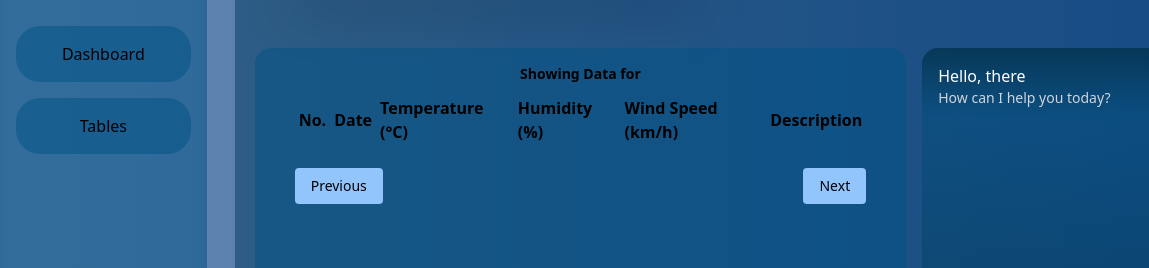
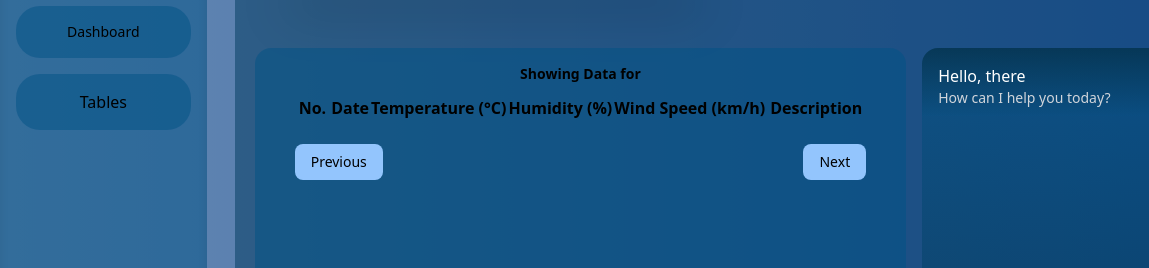
Before and after one commit to abdullahjamil42/WeatherApplication, a website: page Table.html in a window 1280 px wide. Shown: the part 99-367 px from the top of the page, 0-1149 px from the left. Drawn offline with nearby package versions, Linux system fonts and the light colour scheme.

Commit message:
Update Table.html

```diff
--- a/Table.html
+++ b/Table.html
@@ -58,6 +58,7 @@
         bottom: 0;
     }
 
+
 </style>
 <body class=" bg-gradient-to-l from-blue-500 to-blue-300 overflow-hidden font-montserrat grid grid-cols-6 w-screen h-screen gap-2">
     <!-- Blurred Background -->
@@ -73,10 +74,10 @@
             <img src="resources/logo2.png" class="mr-2" height="80" width="80">
         </div>
         <div class="content">
-            <a href="index.html" class="z-10 m-4 mt-10 rounded-3xl relative flex items-center justify-center transition-transform transform hover:scale-100 hover:translate-y-1 "style="background: rgba(0, 83, 134, 0.5);">
-                <span class="m-4">Dashboard </span>
+            <a href="index.html" class="z-10 md:m-4 sm:m-1 mt-10 rounded-3xl relative flex items-center justify-center transition-transform transform hover:scale-100 hover:translate-y-1 "style="background: rgba(0, 83, 134, 0.5);" >
+                <span class="m-4 text-xs md:text-sm">Dashboard </span>
             </a>
-            <a id = "table" href="Table3.html" class="z-10 m-4 relative flex rounded-3xl justify-center transition-transform transform hover:scale-100 hover:translate-y-1" style="background: rgba(0, 83, 134, 0.5);">
+            <a id = "table" href="Table3.html" class="z-10 md:m-4 sm:m-1 mt-4 relative flex rounded-3xl justify-center transition-transform transform hover:scale-100 hover:translate-y-1"  style="background: rgba(0, 83, 134, 0.5);">
                 <span class="m-4">Tables</span>
             </a>
         </div>
@@ -101,7 +102,7 @@
 
         <div class="grid grid-cols-1 row-span-5 md:grid-cols-3 h-full gap-4 px-5 pb-5 col-span-3 text-left z-10 relative">
 
-            <div id="CurrentWeatherData" class="sm:overflow-auto overflow-hidden md:col-span-2 z-10 rounded-2xl px-10 justify-between w-full" style="height:75.6vh; background: rgba(0, 83, 134, 0.5);">
+            <div id="CurrentWeatherData" class="overflow-auto   md:col-span-2 z-10 rounded-2xl px-3 md:px-10 justify-between w-full" style="height:75.6vh; background: rgba(0, 83, 134, 0.5);">
 
 
                 <p class="text-center font-semibold text-xs sm:text-sm pt-4 h-10">Showing Data for <span id="City-name"></span></p>
@@ -110,11 +111,11 @@
                         <thead>
                             <tr>
                                 <th class="py-2 px-1 text-sx text-left">No.</th>
-                                <th class="py-2 px-1 text-sx text-left">Date</th>
-                                <th class="py-2 px-1 text-sx text-left">Temperature (°C)</th>
-                                <th class="py-2 px-1 text-sx text-left">Humidity (%)</th>
-                                <th class="py-2 px-1 text-sx text-left">Wind Speed (km/h)</th>
-                                <th class="py-2 pl-2 px-1 text-sx text-left">Description</th>
+                                <th class="py-2  text-sx text-left">Date</th>
+                                <th class="py-2  text-sx text-left">Temperature (°C)</th>
+                                <th class="py-2  text-sx text-left">Humidity (%)</th>
+                                <th class="py-2  text-sx text-left">Wind Speed (km/h)</th>
+                                <th class="py-2  px-1 text-sx text-left">Description</th>
                             </tr>
                         </thead>
                         <tbody id="weather-table-body" class="text-gray-900">
@@ -122,10 +123,10 @@
                     </table>
                 </div>
 
-                <div class="flex justify-between mt-4 text-xs md:text-sm">
-                    <button id="prevPage" class="bg-blue-300 rounded px-2 py-1 md:px-4 md:py-2 hover:bg-blue-500" onclick="changePage(-1)" disabled>Previous</button>
-                    <span id="page-info" class="self-center"></span>
-                    <button id="nextPage" class="bg-blue-300 rounded px-2 py-1 md:px-4 md:py-2 hover:bg-blue-500" onclick="changePage(1)">Next</button>
+                <div class="flex justify-between mt-4 text-xs md:text-sm sm:pb-3">
+                    <button id="prevPage" class="bg-blue-300 rounded-lg px-2 py-1 md:px-4 md:py-2 hover:bg-blue-500" onclick="changePage(-1)" disabled>Previous</button>
+                    <span id="page-info" class="text-xs self-center"></span>
+                    <button id="nextPage" class="bg-blue-300 rounded-lg  px-2 py-1 md:px-4 md:py-2 hover:bg-blue-500" onclick="changePage(1)">Next</button>
                 </div>
             </div>
 
```
